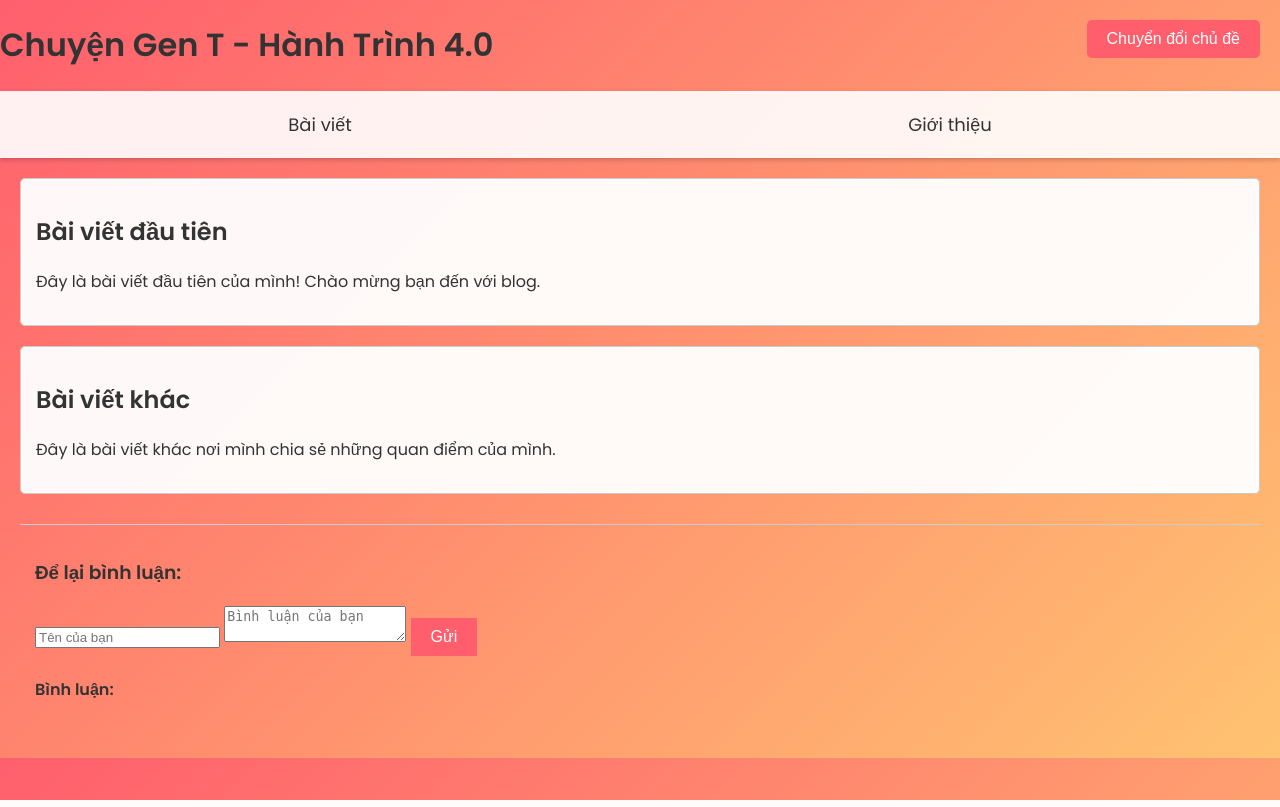
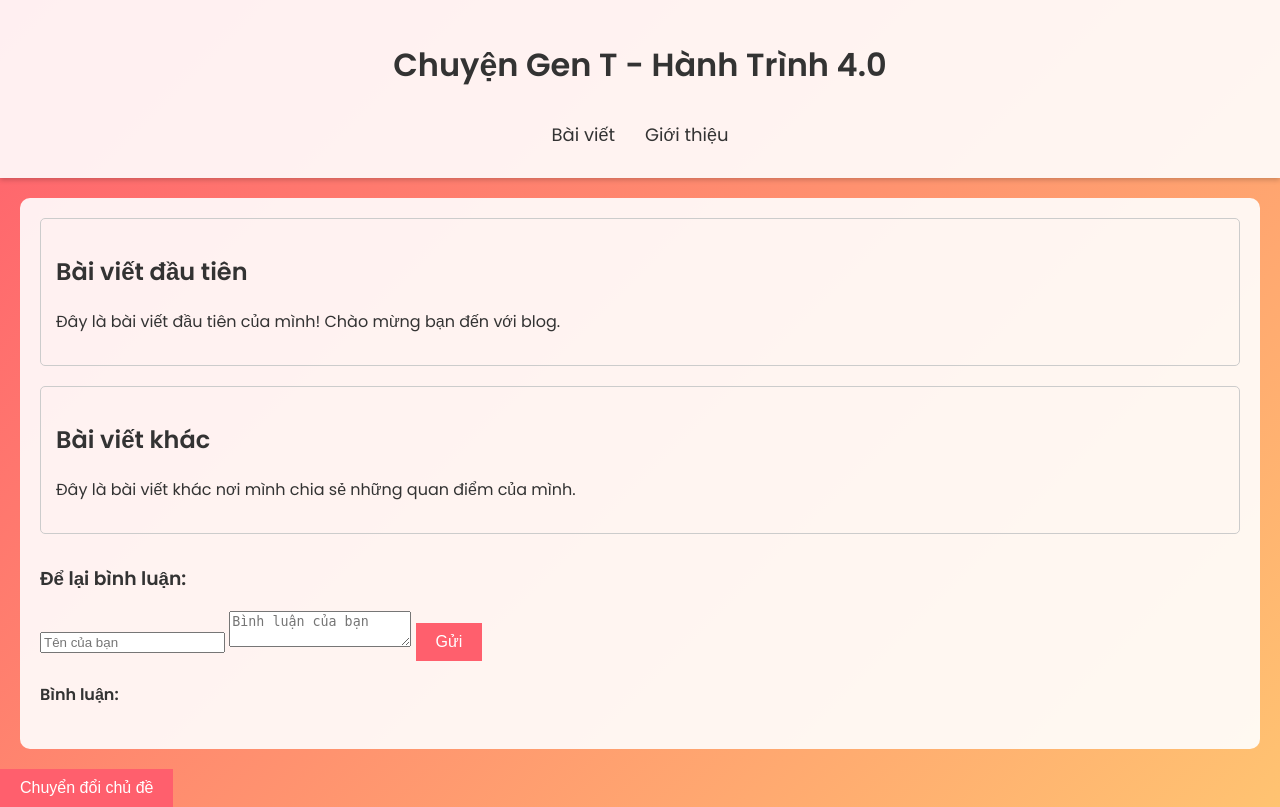
Before and after one commit to hhaiivii/ChuyenGenT, a PHP site: page / in a window 1280 px wide. Run offline with PHP 8.4, Linux system fonts and the light colour scheme.

Commit message:
Update styles.css

```diff
--- a/styles.css
+++ b/styles.css
@@ -6,39 +6,23 @@ body {
     padding: 0;
     transition: background-color 0.3s, color 0.3s;
 }
-body.dark-mode {
-    background-color: #1a1a1a;
-    color: #f1f1f1;
+
+header, footer {
+    text-align: center;
+    padding: 20px;
+    background-color: rgba(255, 255, 255, 0.9);
+    box-shadow: 0 2px 5px rgba(0, 0, 0, 0.2);
 }
 
 nav {
     display: flex;
-    justify-content: space-around;
+    justify-content: center;
     align-items: center;
-    padding: 10px;
-    background-color: rgba(255, 255, 255, 0.9); /* Điều chỉnh độ trong suốt */
-    box-shadow: 0 2px 5px rgba(0, 0, 0, 0.2);
-}
-
-button#theme-toggle {
-    position: fixed;
-    top: 20px;
-    right: 20px;
-    padding: 10px 20px;
-    background-color: #ff5f6d;
-    border: none;
-    border-radius: 5px;
-    cursor: pointer;
-    color: white;
-    transition: background-color 0.3s;
-}
-
-button#theme-toggle:hover {
-    background-color: #ffc371;
+    margin-top: 10px;
 }
 
 nav a {
-    padding: 10px;
+    padding: 10px 15px;
     color: #333;
     text-decoration: none;
     font-size: 18px;
@@ -67,6 +51,9 @@ button:hover {
 
 main {
     padding: 20px;
+    background-color: rgba(255, 255, 255, 0.9);
+    border-radius: 10px;
+    margin: 20px;
 }
 
 article {
@@ -74,13 +61,10 @@ article {
     padding: 15px;
     border: 1px solid #ccc;
     border-radius: 5px;
-    background-color: rgba(255, 255, 255, 0.95); /* Điều chỉnh độ trong suốt */
 }
 
 #comments-section {
     margin-top: 30px;
-    padding: 15px;
-    border-top: 1px solid #ccc;
 }
 
 #comments-list {
```
Also changed, not shown: other parts of styles.css (+3 -37 lines).
